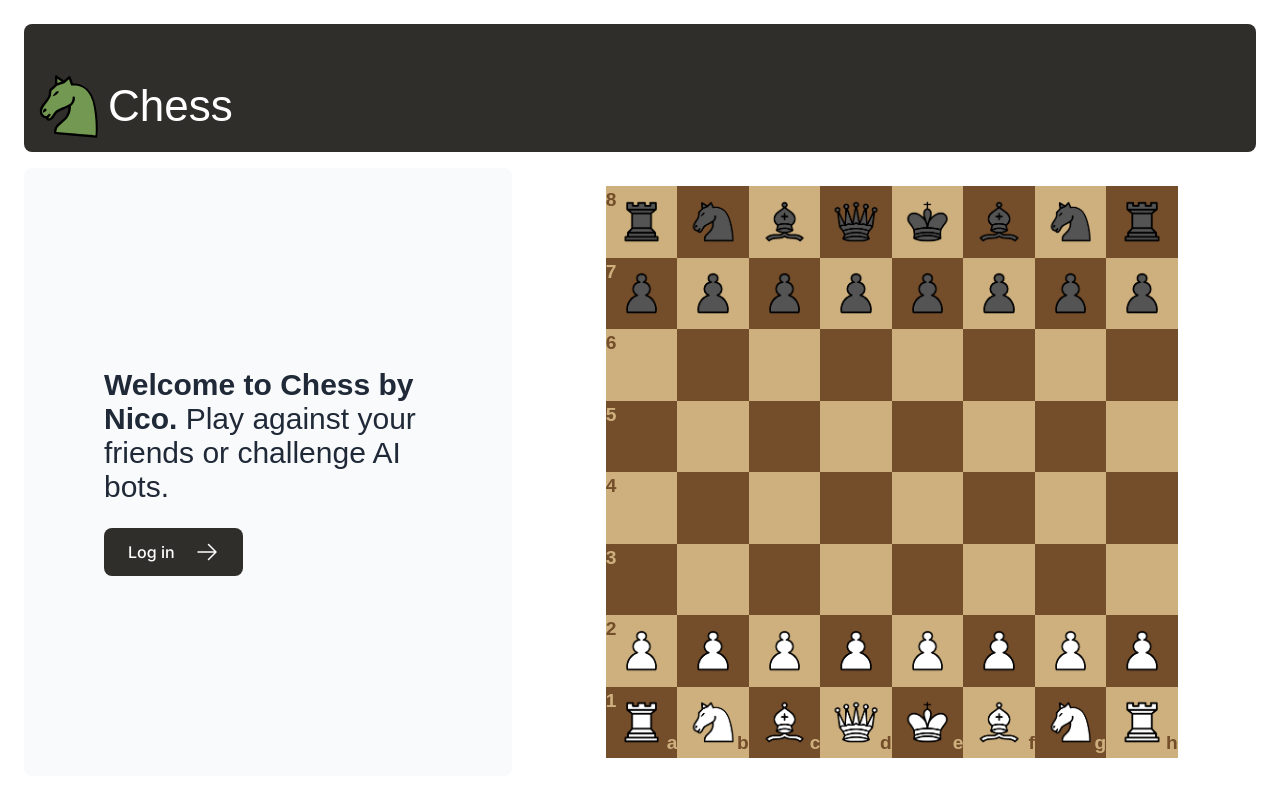
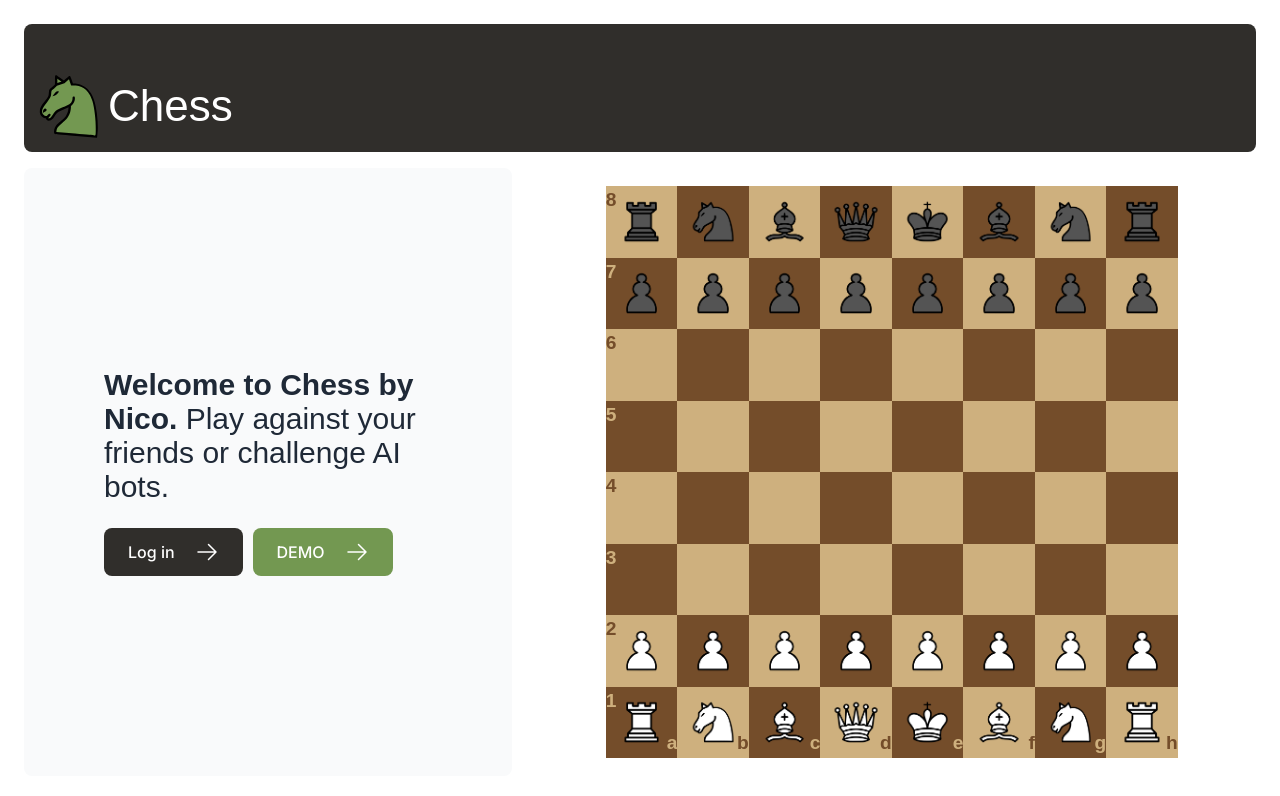
Before and after one commit to nicocarlier/chess-nextjs, a Next.js app: page / in a window 1280 px wide. Shown: the top 796 px of the page. Built offline with nearby package versions, Linux system fonts and the light colour scheme; no server answers; a web font is replaced by a local one.

Commit message:
add demo button to home page

```diff
--- a/app/lib/actions.ts
+++ b/app/lib/actions.ts
@@ -185,7 +185,7 @@
   formData: FormData,
 ) {
   try {
-    console.log("formdata: ", formData)
+    // console.log("formdata: ", formData)
     await signIn('credentials', formData);
   } catch (error) {
     if (error instanceof AuthError) {
--- a/app/page.tsx
+++ b/app/page.tsx
@@ -6,6 +6,8 @@
 import InactiveChessBoard from './ui/InactiveChessBoard';
 import '@/app/ui/global.css';
 import { GAME_START_FEN } from './lib/chessUtils';
+import { DemoSignInButton } from './ui/login/DemoSignInButton';
+import { authenticate } from './lib/actions';
 
 export default function Page() {
   return (
@@ -20,12 +22,15 @@
           >
             <strong>Welcome to Chess by Nico.</strong> Play against your friends or challenge AI bots.
           </p>
+          <div className={styles.homePageButtons}>
             <Link
               href="/login"
               className="button-style"
             >
               <span>Log in</span> <ArrowRightIcon className="button-arrow" />
             </Link>
+            <DemoSignInButton/>
+          </div>
         </div>
         <div className={`${styles.chessboardContainer}`}>
           <div className={styles.desktopChessboard}>
@@ -39,3 +44,11 @@
     </main>
   );
 }
+
+
+const handleDemoLoginClick = async function (){
+  const imaginaryFormData = new FormData();
+  imaginaryFormData.append('email', 'user@nextmail.com');
+  imaginaryFormData.append('password', '123456')
+  await authenticate(undefined, imaginaryFormData);
+};
--- a/app/ui/global.css
+++ b/app/ui/global.css
@@ -78,6 +78,15 @@
   background-color: var(--brandGreen);
 }
 
+.green-button {
+  background-color: var(--brandGreen);
+}
+
+.green-button:hover {
+  background-color: var(--grey500);
+  cursor: pointer;
+}
+
 @media (min-width: 768px) {
   .button-style {
     font-size: 1rem;
--- a/app/ui/home.module.css
+++ b/app/ui/home.module.css
@@ -99,11 +99,15 @@
 }
 
 .mobileChessboard {
-    /* width: calc(100% - 2rem); */
     width: 100%;
     margin: auto;
     aspect-ratio: 1 / 1;
     display: block;
+}
+
+.homePageButtons {
+    display: flex;
+    gap: 10px;
 }
 
 @media (min-width: 768px) { /* Tailwind's md breakpoint */
--- a/app/ui/login/DemoSignInButton.tsx
+++ b/app/ui/login/DemoSignInButton.tsx
@@ -1,7 +1,7 @@
-import styles from './DemoSignInButton.module.css';
-import { Button } from '../button';
-import { ForwardIcon } from '@heroicons/react/24/outline';
+'use client'
+
 import { authenticate } from '@/app/lib/actions';
+import { ArrowRightIcon } from '@heroicons/react/24/outline';
 
 export function DemoSignInButton() {
 
@@ -13,8 +13,8 @@
   };
 
   return (
-    <Button className={styles.button} onClick={handleDemoLoginClick}>
-      <ForwardIcon style={{ width: '18px', height: '18px' }} /> Demo Login
-    </Button>
+    <div onClick={handleDemoLoginClick} className="button-style green-button">
+      <span>DEMO</span> <ArrowRightIcon className="button-arrow" />
+    </div>
   );
 }
--- a/app/ui/login/login-form.tsx
+++ b/app/ui/login/login-form.tsx
@@ -27,7 +27,7 @@
         Sign In
       </h1>
 
-      <DemoSignInButton/>
+      {/* <DemoSignInButton/> */}
 
       <GoogleSignInButton/>
 
```
Lines whose indentation alone changed are shown as unchanged.
